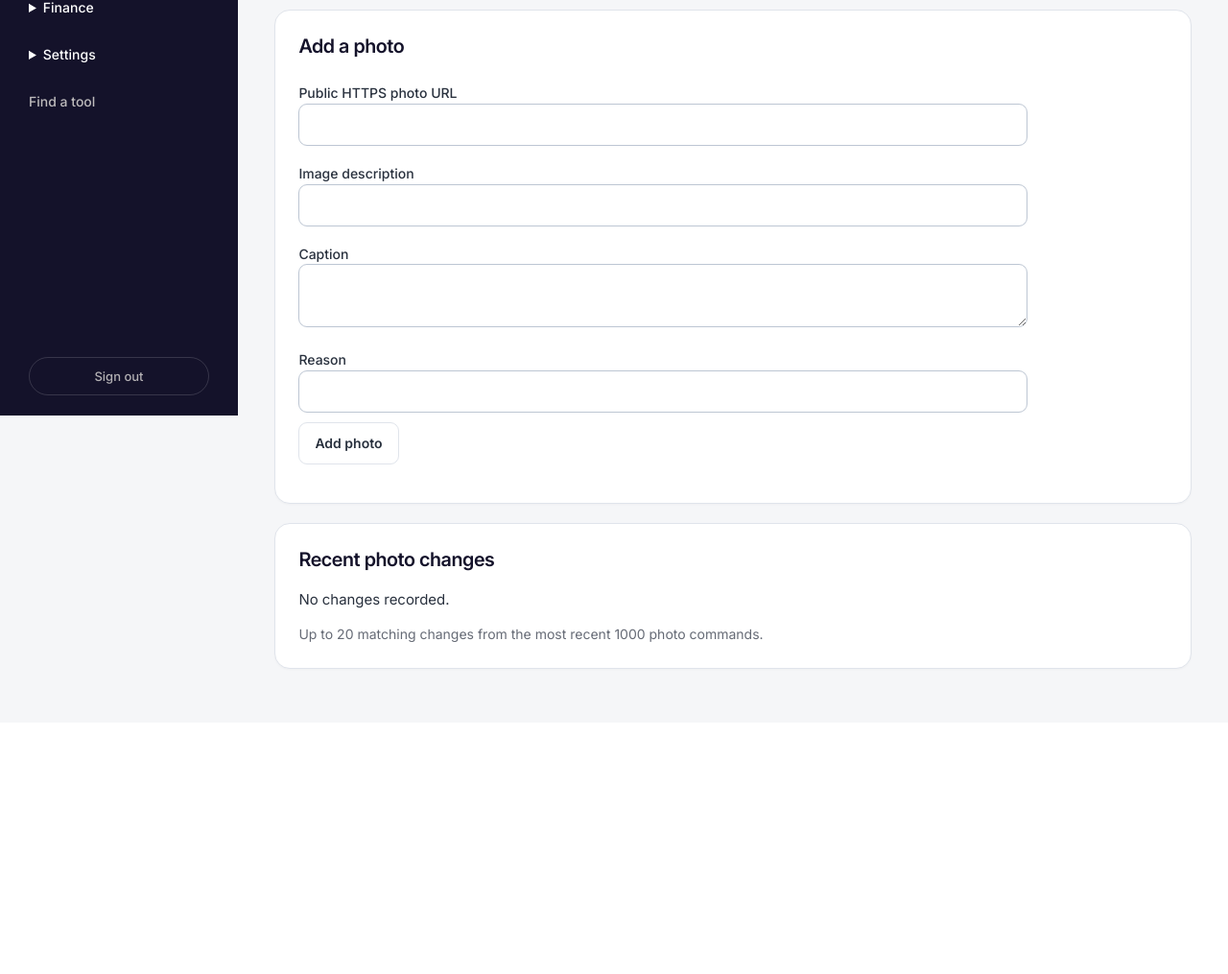
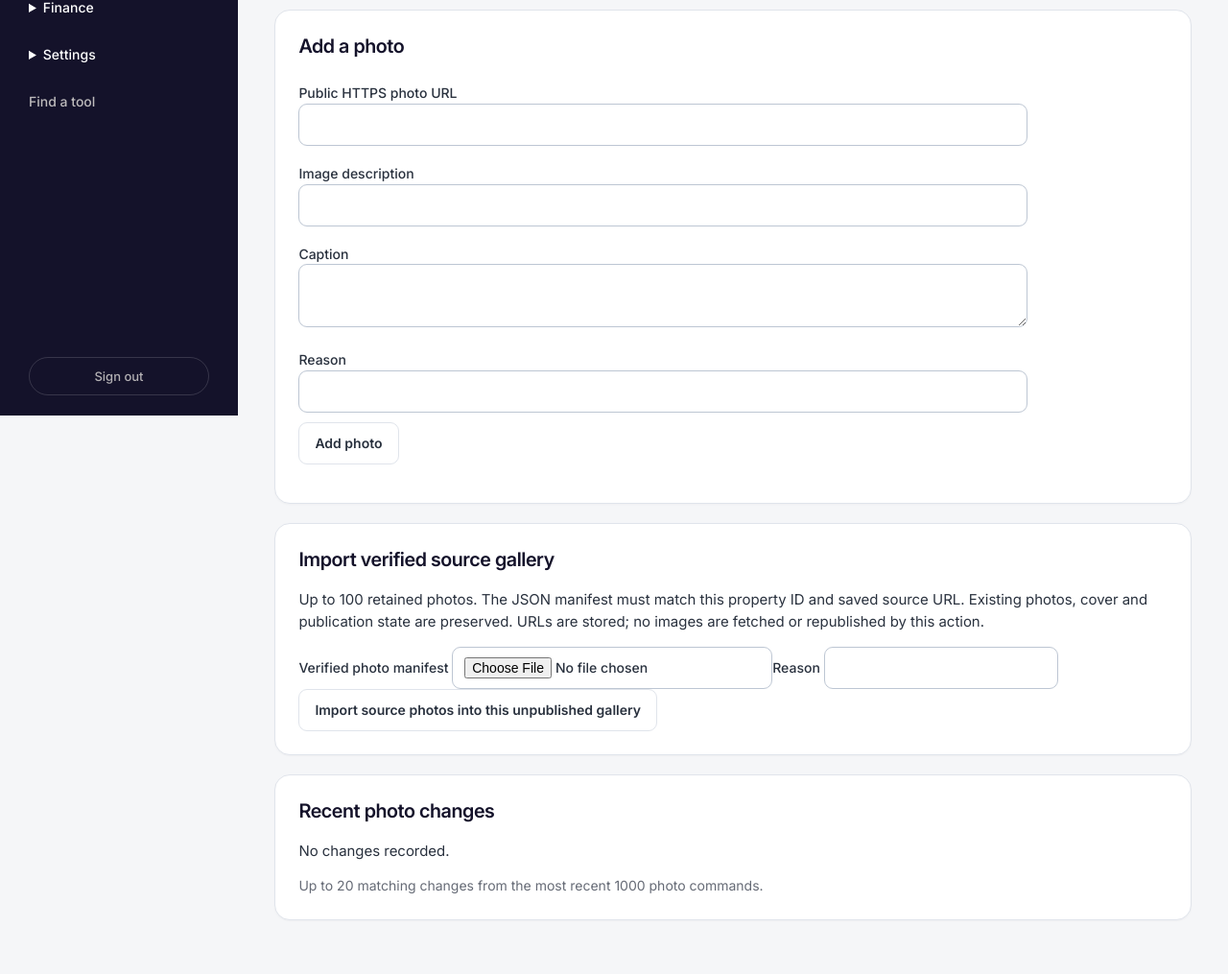
Before and after one commit to Oceanorealty/omi-holiday-ops, a Python web app: template app/templates/property_photos.html in a window 1280 px wide. Shown: the part 367-1382 px from the top of the page at 96% size. Before the commit the page ends 1065 px from the top, so only its background shows below. Run offline with Jinja, Linux system fonts and the light colour scheme; the template is opened without the code that fills it, so the values that code supplies are empty.

Commit message:
Add verified manifest import to normal property photo gallery

```diff
--- a/app/templates/property_photos.html
+++ b/app/templates/property_photos.html
@@ -5,4 +5,5 @@
 {% if photo.active %}<details><summary>Edit photo details</summary><form method="post" class="ops-task-form"><input type="hidden" name="token_value" value="{{ token }}"><input type="hidden" name="action" value="edit"><input type="hidden" name="photo_id" value="{{ photo.id }}"><label>Public HTTPS URL <input name="url" type="url" value="{{ photo.url }}" required maxlength="2000"></label><label>Image description <input name="alt_text" value="{{ photo.alt_text }}" maxlength="200" required></label><label>Caption <textarea name="caption" maxlength="500">{{ photo.caption }}</textarea></label><label>Reason <input name="note" required minlength="10" maxlength="1000"></label><button class="btn">Save photo details</button></form></details>{% endif %}
 <form method="post" class="form-row"><input type="hidden" name="token_value" value="{{ token }}"><input type="hidden" name="photo_id" value="{{ photo.id }}"><label>Action <select name="action">{% if photo.active %}<option value="cover">Use as cover</option><option value="up">Move earlier</option><option value="down">Move later</option><option value="archive">Archive</option>{% else %}<option value="restore">Restore</option>{% endif %}</select></label><label>Reason <input name="note" required minlength="10" maxlength="1000"></label><button class="btn">Apply</button></form></article>{% else %}<p>No gallery photos. Add a public photo URL below.</p>{% endfor %}</section>
 <section class="card"><h2>Add a photo</h2><form method="post" class="ops-task-form"><input type="hidden" name="token_value" value="{{ token }}"><input type="hidden" name="action" value="add"><label>Public HTTPS photo URL <input name="url" type="url" required maxlength="2000"></label><label>Image description <input name="alt_text" required maxlength="200"></label><label>Caption <textarea name="caption" maxlength="500"></textarea></label><label>Reason <input name="note" required minlength="10" maxlength="1000"></label><button class="btn">Add photo</button></form></section>
+{% if not property.published %}<section class="card"><h2>Import verified source gallery</h2><p>Up to 100 retained photos. The JSON manifest must match this property ID and saved source URL. Existing photos, cover and publication state are preserved. URLs are stored; no images are fetched or republished by this action.</p><form method="post" action="/operations/properties/{{ property.id }}/photos/import" enctype="multipart/form-data"><input type="hidden" name="token_value" value="{{ token }}"><label>Verified photo manifest <input name="file" type="file" accept="application/json,.json" required></label><label>Reason <input name="note" required minlength="10" maxlength="1000"></label><button class="btn">Import source photos into this unpublished gallery</button></form></section>{% endif %}
 <section class="card"><h2>Recent photo changes</h2>{% for item in history %}<p>{{ item.row.created_at }} UTC · {{ item.row.actor }} · {{ item.data.action }} · {{ item.row.note }}</p>{% else %}<p>No changes recorded.</p>{% endfor %}<p class="muted">Up to 20 matching changes from the most recent 1000 photo commands.</p></section>{% endblock %}
```
